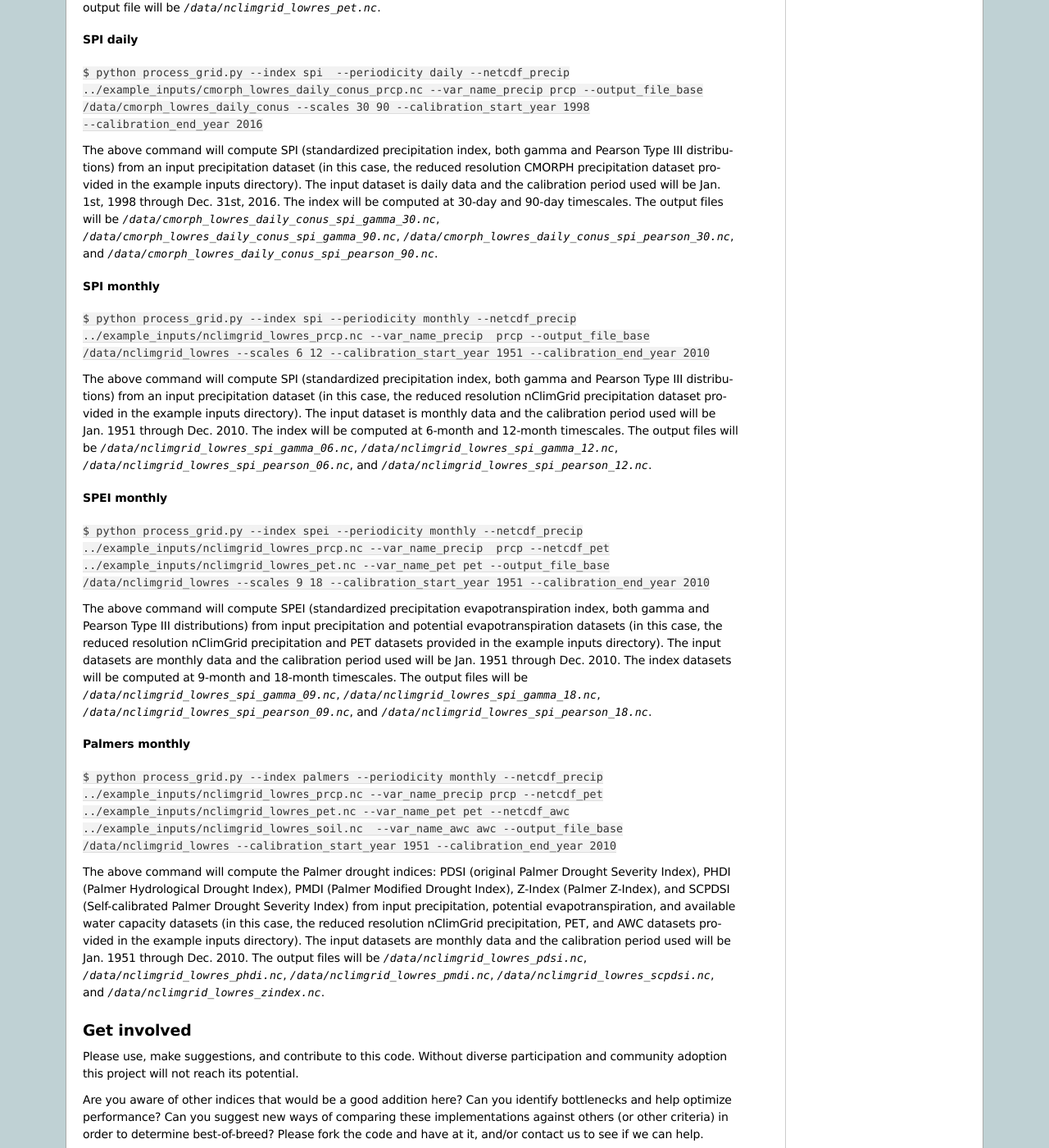
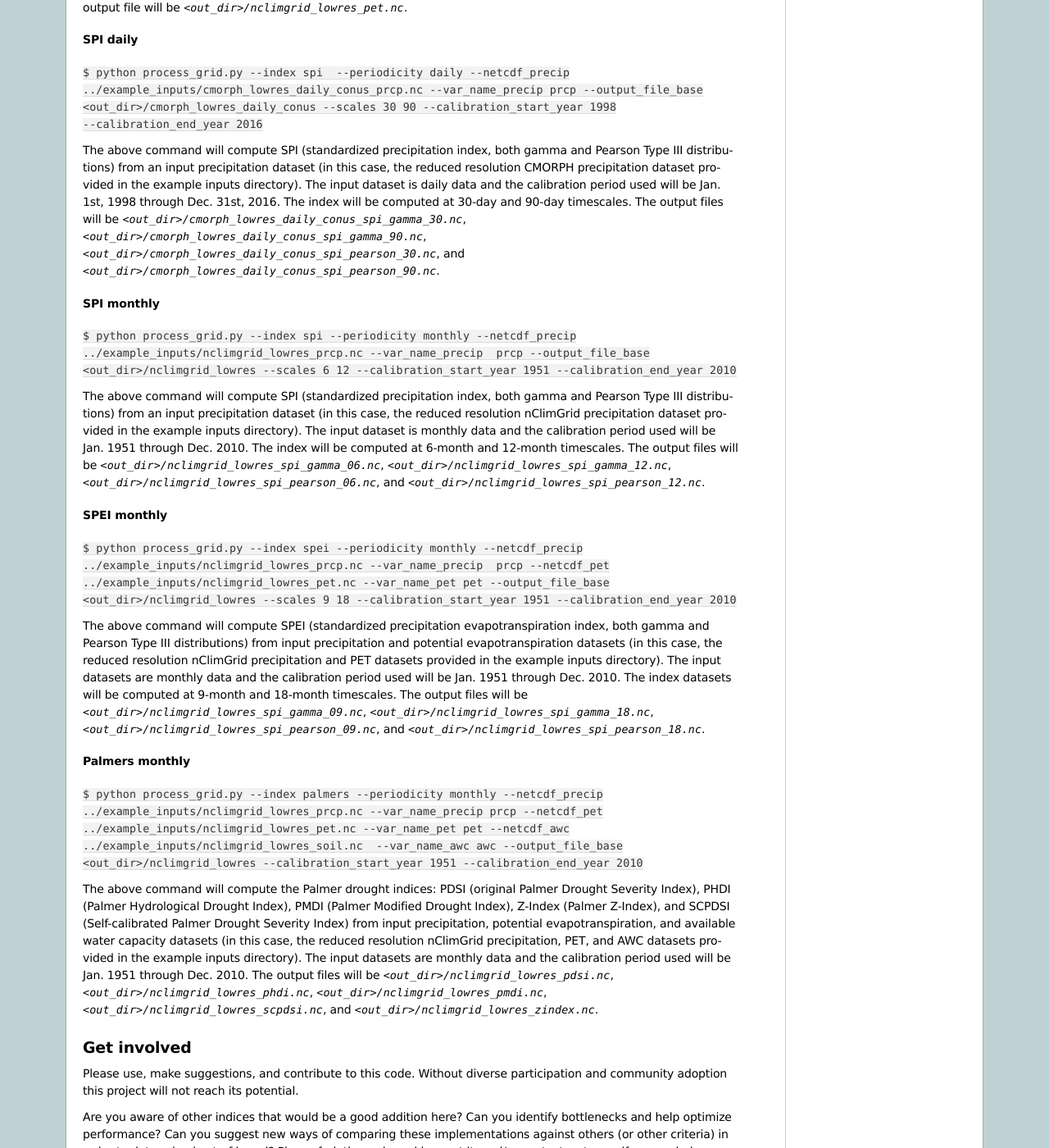
Before and after one commit to monocongo/climate_indices, a Sphinx documentation site: the page built from docs/index.rst, in a window 1280 px wide and 1400 px high, scrolled down 3174 px. Shown: the whole window at 82% size. Built offline with Sphinx 7.4.7, drawn with Linux system fonts in a browser that asks for light colours; some of the changed text lies outside the part shown.

Commit message:
#172 updated documentation to use generic <out_dir>
Former-commit-id: 1bac3cb27e3c2feec5eff2309932e67f481ac7bf

```diff
--- a/docs/index.rst
+++ b/docs/index.rst
@@ -252,20 +252,20 @@ PET monthly
 
 ``$ python process_grid.py --index pet --periodicity monthly --netcdf_temp
 ../example_inputs/nclimgrid_lowres_tavg.nc --var_name_temp tavg --output_file_base
-/data/nclimgrid_lowres``
+<out_dir>/nclimgrid_lowres``
 
 The above command will compute PET (potential evapotranspiration) using the
 Thornthwaite method from an input temperature dataset (in this case, the reduced
 resolution nClimGrid temperature dataset provided as an example input). The input
 dataset is monthly data and the calibration period used will be Jan. 1951 through
-Dec. 2010. The output file will be `/data/nclimgrid_lowres_pet.nc`.
+Dec. 2010. The output file will be `<out_dir>/nclimgrid_lowres_pet.nc`.
 
 SPI daily
 """"""""""
 
 ``$ python process_grid.py --index spi  --periodicity daily --netcdf_precip
 ../example_inputs/cmorph_lowres_daily_conus_prcp.nc --var_name_precip
-prcp --output_file_base /data/cmorph_lowres_daily_conus --scales 30 90
+prcp --output_file_base <out_dir>/cmorph_lowres_daily_conus --scales 30 90
 --calibration_start_year 1998 --calibration_end_year 2016``
 
 The above command will compute SPI (standardized precipitation index, both gamma
@@ -273,26 +273,27 @@ and Pearson Type III distributions) from an input precipitation dataset (in this
 the reduced resolution CMORPH precipitation dataset provided in the example inputs
 directory). The input dataset is daily data and the calibration period used will be
 Jan. 1st, 1998 through Dec. 31st, 2016. The index will be computed at 30-day and
-90-day timescales. The output files will be `/data/cmorph_lowres_daily_conus_spi_gamma_30.nc`,
-`/data/cmorph_lowres_daily_conus_spi_gamma_90.nc`,
-`/data/cmorph_lowres_daily_conus_spi_pearson_30.nc`, and
-`/data/cmorph_lowres_daily_conus_spi_pearson_90.nc`.
+90-day timescales. The output files will be `<out_dir>/cmorph_lowres_daily_conus_spi_gamma_30.nc`,
+`<out_dir>/cmorph_lowres_daily_conus_spi_gamma_90.nc`,
+`<out_dir>/cmorph_lowres_daily_conus_spi_pearson_30.nc`, and
+`<out_dir>/cmorph_lowres_daily_conus_spi_pearson_90.nc`.
 
 SPI monthly
 """"""""""""
 
 ``$ python process_grid.py --index spi --periodicity monthly --netcdf_precip
 ../example_inputs/nclimgrid_lowres_prcp.nc --var_name_precip  prcp
---output_file_base /data/nclimgrid_lowres --scales 6 12
+--output_file_base <out_dir>/nclimgrid_lowres --scales 6 12
 --calibration_start_year 1951 --calibration_end_year 2010``
 
 The above command will compute SPI (standardized precipitation index, both gamma and
 Pearson Type III distributions) from an input precipitation dataset (in this case,
-the reduced resolution nClimGrid precipitation dataset provided in the example inputs directory). The input dataset is monthly data and the calibration period used will be
+the reduced resolution nClimGrid precipitation dataset provided in the example inputs directory).
+The input dataset is monthly data and the calibration period used will be
 Jan. 1951 through Dec. 2010. The index will be computed at 6-month and 12-month timescales.
-The output files will be `/data/nclimgrid_lowres_spi_gamma_06.nc`,
-`/data/nclimgrid_lowres_spi_gamma_12.nc`, `/data/nclimgrid_lowres_spi_pearson_06.nc`,
-and `/data/nclimgrid_lowres_spi_pearson_12.nc`.
+The output files will be `<out_dir>/nclimgrid_lowres_spi_gamma_06.nc`,
+`<out_dir>/nclimgrid_lowres_spi_gamma_12.nc`, `<out_dir>/nclimgrid_lowres_spi_pearson_06.nc`,
+and `<out_dir>/nclimgrid_lowres_spi_pearson_12.nc`.
 
 SPEI monthly
 """""""""""""
@@ -300,15 +301,15 @@ SPEI monthly
 ``$ python process_grid.py --index spei --periodicity monthly --netcdf_precip
 ../example_inputs/nclimgrid_lowres_prcp.nc --var_name_precip  prcp --netcdf_pet
 ../example_inputs/nclimgrid_lowres_pet.nc --var_name_pet pet --output_file_base
-/data/nclimgrid_lowres --scales 9 18 --calibration_start_year 1951 --calibration_end_year 2010``
+<out_dir>/nclimgrid_lowres --scales 9 18 --calibration_start_year 1951 --calibration_end_year 2010``
 
 The above command will compute SPEI (standardized precipitation evapotranspiration index,
 both gamma and Pearson Type III distributions) from input precipitation and potential evapotranspiration datasets
 (in this case, the reduced resolution nClimGrid precipitation and PET datasets provided in the example inputs directory).
 The input datasets are monthly data and the calibration period used will be Jan. 1951 through Dec. 2010. The index
 datasets will be computed at 9-month and 18-month timescales. The output files will be
-`/data/nclimgrid_lowres_spi_gamma_09.nc`, `/data/nclimgrid_lowres_spi_gamma_18.nc`,
-`/data/nclimgrid_lowres_spi_pearson_09.nc`, and `/data/nclimgrid_lowres_spi_pearson_18.nc`.
+`<out_dir>/nclimgrid_lowres_spi_gamma_09.nc`, `<out_dir>/nclimgrid_lowres_spi_gamma_18.nc`,
+`<out_dir>/nclimgrid_lowres_spi_pearson_09.nc`, and `<out_dir>/nclimgrid_lowres_spi_pearson_18.nc`.
 
 Palmers monthly
 """"""""""""""""
@@ -316,7 +317,7 @@ Palmers monthly
 ../example_inputs/nclimgrid_lowres_prcp.nc --var_name_precip prcp --netcdf_pet
 ../example_inputs/nclimgrid_lowres_pet.nc --var_name_pet pet --netcdf_awc
 ../example_inputs/nclimgrid_lowres_soil.nc  --var_name_awc awc --output_file_base
-/data/nclimgrid_lowres --calibration_start_year 1951 --calibration_end_year 2010``
+<out_dir>/nclimgrid_lowres --calibration_start_year 1951 --calibration_end_year 2010``
 
 The above command will compute the Palmer drought indices: PDSI (original Palmer Drought Severity Index),
 PHDI (Palmer Hydrological Drought Index), PMDI (Palmer Modified Drought Index), Z-Index (Palmer Z-Index),
@@ -324,8 +325,8 @@ and SCPDSI (Self-calibrated Palmer Drought Severity Index) from input precipitat
 evapotranspiration, and available water capacity datasets (in this case, the reduced resolution nClimGrid
 precipitation, PET, and AWC datasets provided in the example inputs directory). The input datasets are monthly
 data and the calibration period used will be Jan. 1951 through Dec. 2010. The output files will be
-`/data/nclimgrid_lowres_pdsi.nc`, `/data/nclimgrid_lowres_phdi.nc`,
-`/data/nclimgrid_lowres_pmdi.nc`, `/data/nclimgrid_lowres_scpdsi.nc`, and `/data/nclimgrid_lowres_zindex.nc`.
+`<out_dir>/nclimgrid_lowres_pdsi.nc`, `<out_dir>/nclimgrid_lowres_phdi.nc`,
+`<out_dir>/nclimgrid_lowres_pmdi.nc`, `<out_dir>/nclimgrid_lowres_scpdsi.nc`, and `<out_dir>/nclimgrid_lowres_zindex.nc`.
 
 Get involved
 -------------
```
